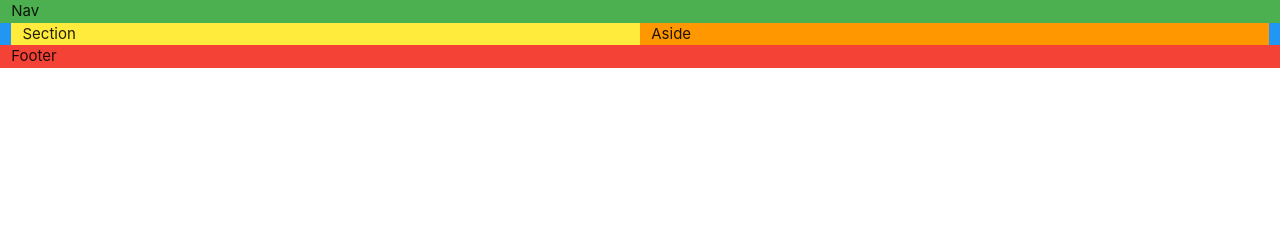
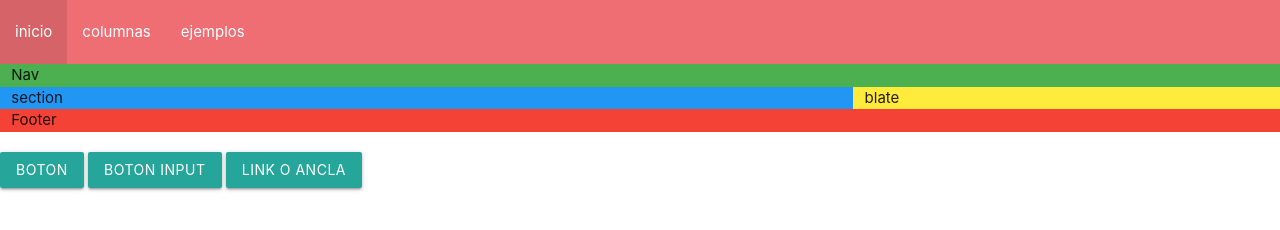
Before and after one commit to ramos11edwin20/materialize, a plain HTML site: page ejemplo.html in a window 1280 px wide. Drawn offline with Linux system fonts and the light colour scheme.

Commit message:
cambioejemplo

```diff
--- a/ejemplo.html
+++ b/ejemplo.html
@@ -8,13 +8,22 @@
         <link rel="stylesheet" href="css/materialize.min.css">
     </head>
     <body>
+        <nav>
+            <ul>
+                <li><a href="index.html">inicio</a></li>
+                <li><a href="grid.columnas.html">columnas</a></li>
+                <li><a href="ejemplo.html">ejemplos</a></li>
+            </ul>
+        </nav>
         <div class="row">
-            <div class="green col s12">Nav</div>
-            <div class="col s12 blue">
-            <div class="yellow col s6">Section</div>
-            <div class="orange col s6">Aside</div>
-            </div>
+            <div class="col s12 green">Nav</div>
+            <div class="col s12 m6 l8 blue">section</div>
+            <div class="col s12 m6 l4 yellow">blate</div>
             <div class="col s12 red">Footer</div>
         </div>
+
+        <button class="btn">boton</button>
+        <input class="btn" type="button" value="boton input">
+        <a class="btn" href="#">link o ancla</a>
         </body>
     </html>
```
Also changed, not shown: grid.columnas.html (+7 -0 lines), index.html (+7 -0 lines).
